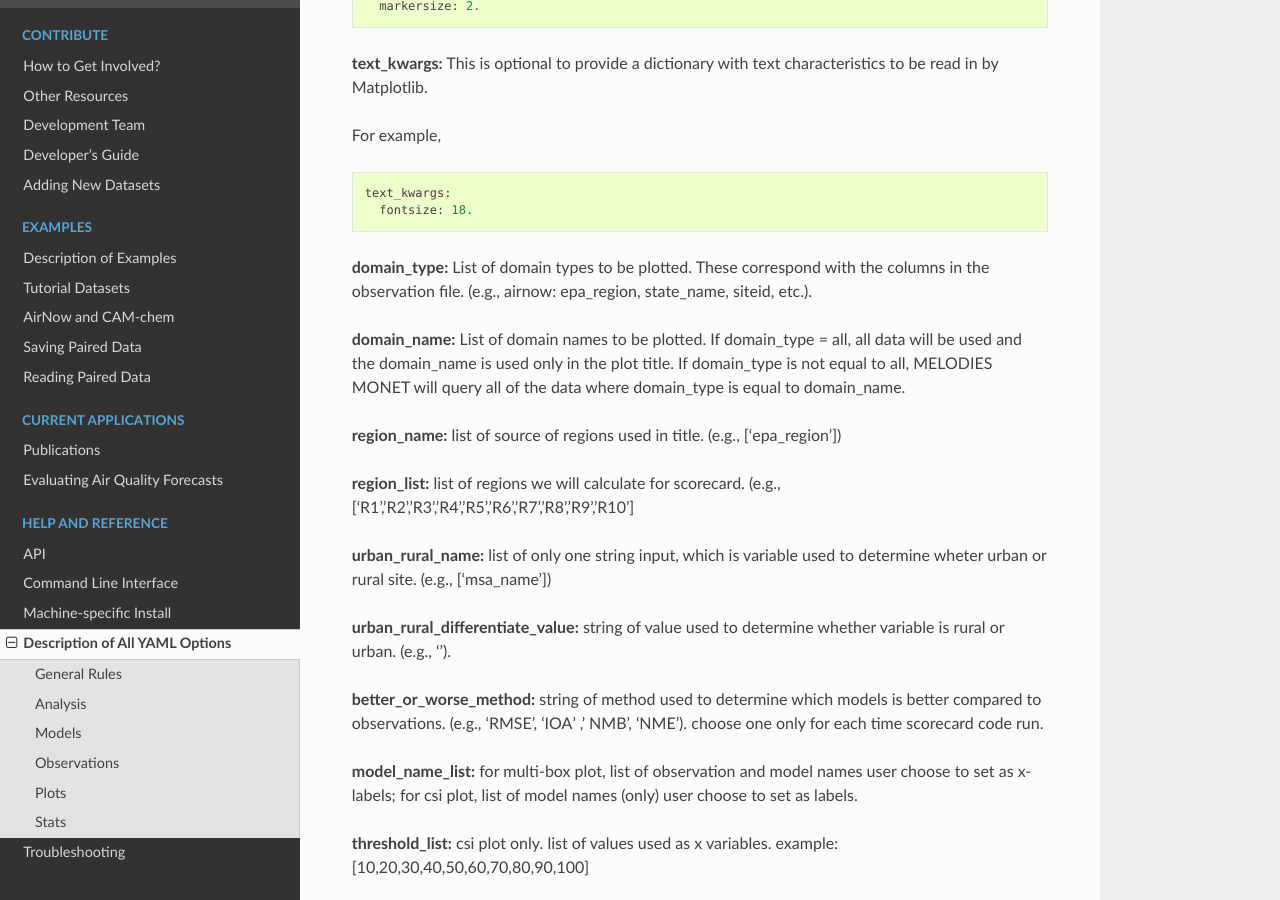
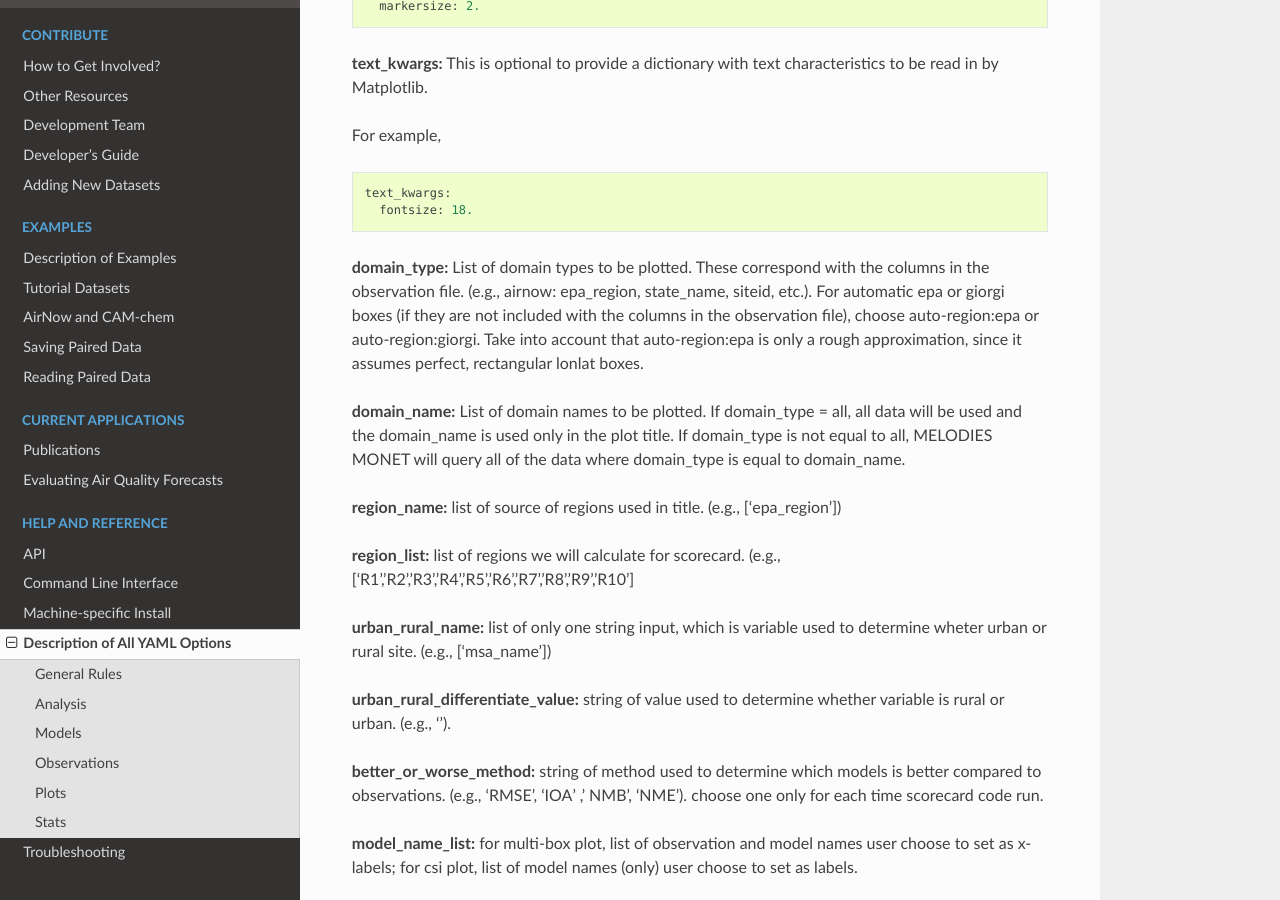
Before and after one commit to NOAA-CSL/MELODIES-MONET, a Sphinx documentation site: the page built from docs/appendix/yaml.rst, in a window 1280 px wide and 900 px high, scrolled down 6751 px. Built offline with Sphinx 7.4.7 and the Read the Docs theme 2.0.0, drawn with Linux system fonts in a browser that asks for light colours; pages that are not in the unit, such as notebooks, are missing from menus.

Commit message:
Add auto-region to the docs

```diff
--- a/docs/appendix/yaml.rst
+++ b/docs/appendix/yaml.rst
@@ -316,7 +316,10 @@ For example, ::
 
 **domain_type:** List of domain types to be plotted. These correspond with
 the columns in the observation file. (e.g., airnow: epa_region, state_name,
-siteid, etc.).
+siteid, etc.). For automatic epa or giorgi boxes (if they are not included
+with the columns in the observation file), choose auto-region:epa or
+auto-region:giorgi. Take into account that auto-region:epa is only a rough
+approximation, since it assumes perfect, rectangular lonlat boxes.
 
 **domain_name:** List of domain names to be plotted. If domain_type = all, all
 data will be used and the domain_name is used only in the plot title. If
```
